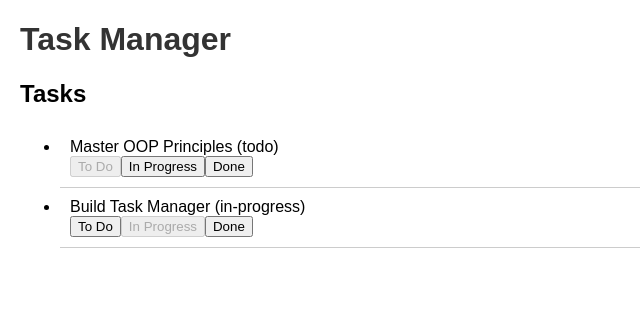
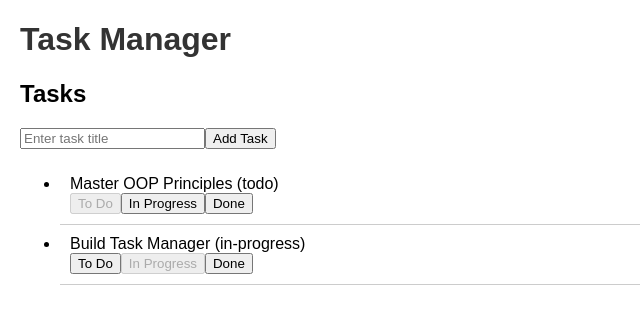
Before and after one commit to jpetrucci49/task-manager, a React (Vite) app: page / in a window 1280 px wide. Shown: the top 324 px of the page, without its empty margins (0-640 px from the left). Built offline with nearby package versions, Linux system fonts and the light colour scheme.

Commit message:
Add task creation feature with form and tests - Implement input form to add tasks in TaskList - Use KanbanBoard.addTask for new tasks - Add Jest tests for form submission and UI updates

```diff
--- a/src/components/TaskList.tsx
+++ b/src/components/TaskList.tsx
@@ -9,20 +9,42 @@ const TaskList: React.FC = () => {
     board.addTask(new Task('2', 'Build Task Manager', 'in-progress'));
     return board;
   });
+  const [newTaskTitle, setNewTaskTitle] = useState('');
 
   const handleStatusChange = (taskId: string, newStatus: string) => {
     board.moveTask(taskId, newStatus);
-    // Create a new KanbanBoard instance with updated tasks
     const newBoard = new KanbanBoard();
     board.getTasks().forEach(task => {
       newBoard.addTask(new Task(task.id, task.title, task.status));
     });
-    setBoard(newBoard); // Trigger re-render with new instance
+    setBoard(newBoard);
+  };
+
+  const handleAddTask = () => {
+    if (newTaskTitle.trim()) {
+      const newTask = new Task(Date.now().toString(), newTaskTitle, 'todo');
+      board.addTask(newTask);
+      const newBoard = new KanbanBoard();
+      board.getTasks().forEach(task => {
+        newBoard.addTask(new Task(task.id, task.title, task.status));
+      });
+      setBoard(newBoard);
+      setNewTaskTitle('');
+    }
   };
 
   return (
     <div>
       <h2>Tasks</h2>
+      <div>
+        <input
+          type="text"
+          value={newTaskTitle}
+          onChange={e => setNewTaskTitle(e.target.value)}
+          placeholder="Enter task title"
+        />
+        <button onClick={handleAddTask}>Add Task</button>
+      </div>
       <ul>
         {board.getTasks().map(task => (
           <li key={task.id}>
```
Also changed, not shown: 2 other files (tests, documents, lock files or other folders).
